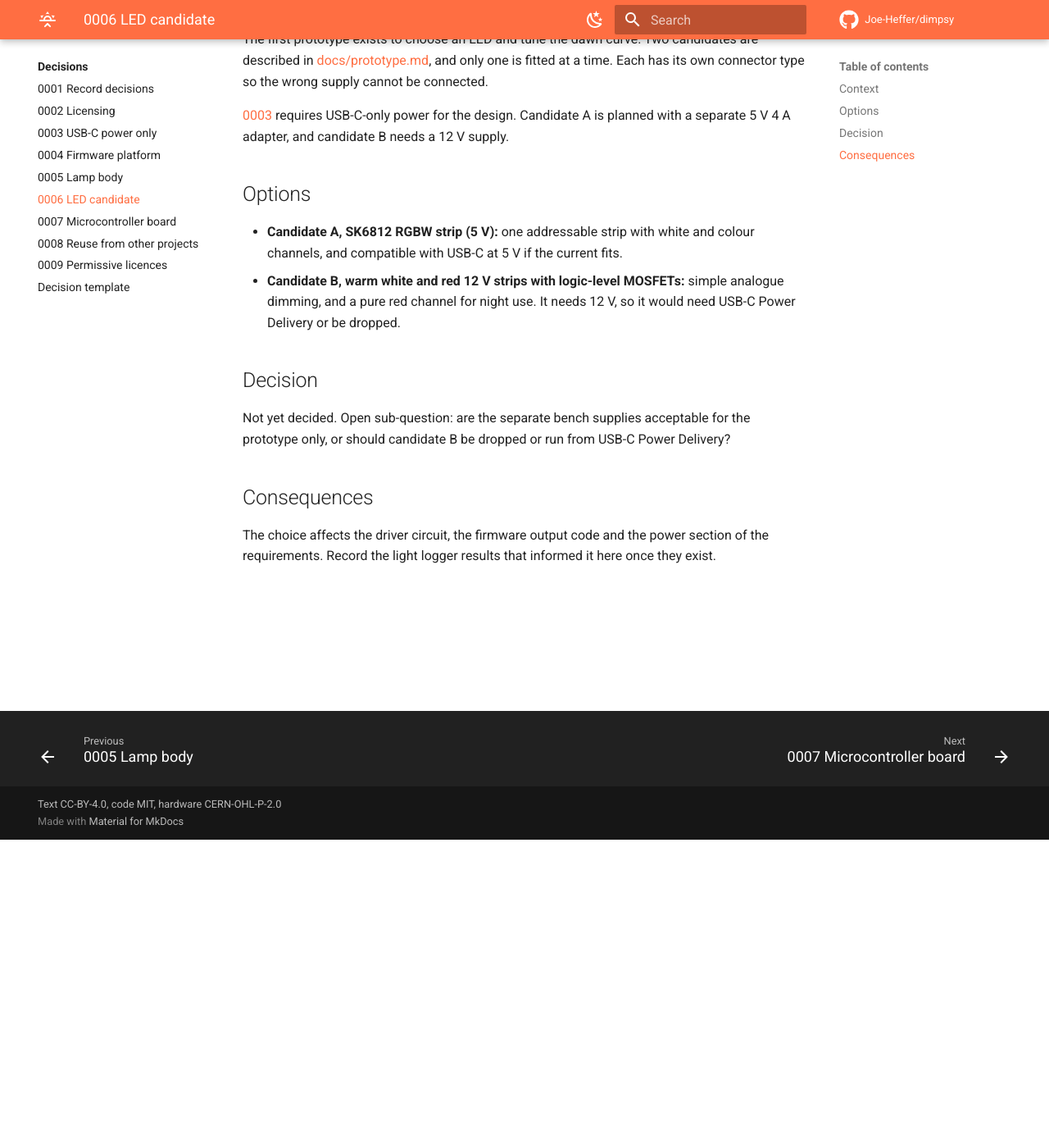
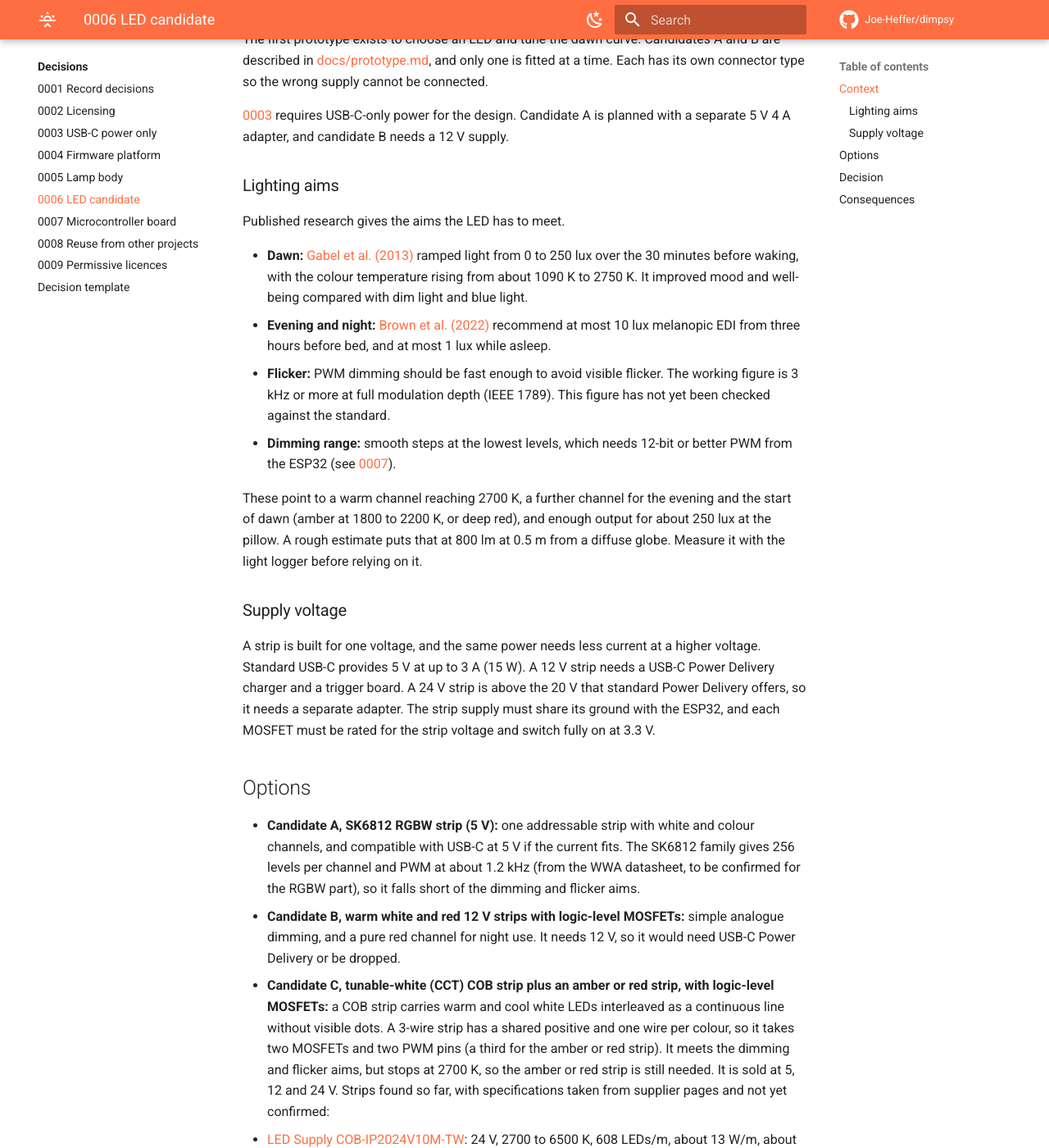
Before and after one commit to Joe-Heffer/dimpsy, an MkDocs documentation site: the page built from docs/decisions/0006-led-candidate.md, in a window 1280 px wide and 1400 px high, scrolled down 376 px. Shown: the whole window at 82% size. Built offline with MkDocs 1.6.1 and Material for MkDocs 9.7.7, drawn with Linux system fonts in a browser that asks for light colours; comment, search, counter and statistics services are not loaded; some of the changed text lies outside the part shown.

Commit message:
docs: add lighting aims and new LED options to decision 0006 (#57)
Record the dawn, evening and flicker aims from published research and
the 5, 12 and 24 V supply trade-offs. Add tunable-white COB, SK6812 WWA
and discrete power LED options, and exclude 2-wire and WS2811 CCT strips.
The decision stays open.


Claude-Session: https://claude.ai/code/session_01SVNwN8pNYTQBWacXuiFRP8

Signed-off-by: Joe Heffer <jheffer@gmail.com>
Co-authored-by: Claude Sonnet 5.5 <noreply@anthropic.com>

```diff
--- a/docs/decisions/0006-led-candidate.md
+++ b/docs/decisions/0006-led-candidate.md
@@ -12,19 +12,49 @@ SPDX-License-Identifier: CC-BY-4.0
 
 ## Context
 
-The first prototype exists to choose an LED and tune the dawn curve. Two candidates are described in [docs/prototype.md](../prototype.md), and only one is fitted at a time. Each has its own connector type so the wrong supply cannot be connected.
+The first prototype exists to choose an LED and tune the dawn curve. Candidates A and B are described in [docs/prototype.md](../prototype.md), and only one is fitted at a time. Each has its own connector type so the wrong supply cannot be connected.
 
 [0003](0003-usb-c-power-only.md) requires USB-C-only power for the design. Candidate A is planned with a separate 5 V 4 A adapter, and candidate B needs a 12 V supply.
 
+### Lighting aims
+
+Published research gives the aims the LED has to meet.
+
+* **Dawn:** [Gabel et al. (2013)](https://orbi.uliege.be/bitstream/2268/171514/1/Gabel_CI_2013.pdf) ramped light from 0 to 250 lux over the 30 minutes before waking, with the colour temperature rising from about 1090 K to 2750 K. It improved mood and well-being compared with dim light and blue light.
+* **Evening and night:** [Brown et al. (2022)](https://journals.plos.org/plosbiology/article?id=10.1371/journal.pbio.3001571) recommend at most 10 lux melanopic EDI from three hours before bed, and at most 1 lux while asleep.
+* **Flicker:** PWM dimming should be fast enough to avoid visible flicker. The working figure is 3 kHz or more at full modulation depth (IEEE 1789). This figure has not yet been checked against the standard.
+* **Dimming range:** smooth steps at the lowest levels, which needs 12-bit or better PWM from the ESP32 (see [0007](0007-microcontroller-board.md)).
+
+These point to a warm channel reaching 2700 K, a further channel for the evening and the start of dawn (amber at 1800 to 2200 K, or deep red), and enough output for about 250 lux at the pillow. A rough estimate puts that at 800 lm at 0.5 m from a diffuse globe. Measure it with the light logger before relying on it.
+
+### Supply voltage
+
+A strip is built for one voltage, and the same power needs less current at a higher voltage. Standard USB-C provides 5 V at up to 3 A (15 W). A 12 V strip needs a USB-C Power Delivery charger and a trigger board. A 24 V strip is above the 20 V that standard Power Delivery offers, so it needs a separate adapter. The strip supply must share its ground with the ESP32, and each MOSFET must be rated for the strip voltage and switch fully on at 3.3 V.
+
 ## Options
 
-* **Candidate A, SK6812 RGBW strip (5 V):** one addressable strip with white and colour channels, and compatible with USB-C at 5 V if the current fits.
+* **Candidate A, SK6812 RGBW strip (5 V):** one addressable strip with white and colour channels, and compatible with USB-C at 5 V if the current fits. The SK6812 family gives 256 levels per channel and PWM at about 1.2 kHz (from the WWA datasheet, to be confirmed for the RGBW part), so it falls short of the dimming and flicker aims.
 * **Candidate B, warm white and red 12 V strips with logic-level MOSFETs:** simple analogue dimming, and a pure red channel for night use. It needs 12 V, so it would need USB-C Power Delivery or be dropped.
+* **Candidate C, tunable-white (CCT) COB strip plus an amber or red strip, with logic-level MOSFETs:** a COB strip carries warm and cool white LEDs interleaved as a continuous line without visible dots. A 3-wire strip has a shared positive and one wire per colour, so it takes two MOSFETs and two PWM pins (a third for the amber or red strip). It meets the dimming and flicker aims, but stops at 2700 K, so the amber or red strip is still needed. It is sold at 5, 12 and 24 V. Strips found so far, with specifications taken from supplier pages and not yet confirmed:
+  * [LED Supply COB-IP2024V10M-TW](https://www.ledsupply.com/content/pdf/COB-IP2024V10M-TW.pdf): 24 V, 2700 to 6500 K, 608 LEDs/m, about 13 W/m, about 1,080 lm/m, CRI 90+, 10 mm wide, 3-wire.
+  * [Aspect AL-SL-LN-IP20-24-CCT](https://cdn.aspectled.com/downloads/cut-sheets/flexible-strip/color-changing/AL-SL-LN-IP20-24-CCT_CutSheet.pdf): 24 V, 2700 to 6500 K, 608 LEDs/m, up to 14 W/m, up to 1,400 lm/m, CRI 90, 10 mm wide.
+  * [Superlighting 12 V COB CCT](https://www.superlightingled.com/12-volt-cob-led-cct-2700-to-6500-kelvin-adjustable-light-strip-cuttable-p-6950.html) and [5 V COB CCT](https://www.superlightingled.com/5v-small-cob-light-warm-to-cool-5mm-cob-led-strip-cct-adjustable-p-6858.html): the pages do not state LEDs per metre, output, CRI or wiring, so ask the supplier.
+* **Candidate D, SK6812 WWA addressable strip (5 V):** cool white (6000 to 7000 K), warm white (2700 to 3000 K) and amber (1800 to 2000 K) channels, which match the Gabel ramp closely. It has the same 8-bit and 1.2 kHz limits as candidate A, so it suits a quick test of the spectrum more than the finished lamp.
+* **Candidate E, discrete power LEDs with constant-current drivers:** for example a high-CRI warm white or full-spectrum LED, an amber or deep red LED and a cool white LED, each on an aluminium star bolted to the core tube. It gives the best light quality and dimming range from a 5 V supply, and needs the most design work.
+
+Two kinds of strip are excluded. 2-wire CCT strips use a special controller and probably reverse polarity, which would need a different driver circuit. Addressable CCT strips with WS2811 chips are limited to 8-bit control.
 
 ## Decision
 
-Not yet decided. Open sub-question: are the separate bench supplies acceptable for the prototype only, or should candidate B be dropped or run from USB-C Power Delivery?
+Not yet decided. Open sub-questions:
+
+* Are the separate bench supplies acceptable for the prototype only, or should candidate B be dropped or run from USB-C Power Delivery?
+* Which strip voltage should the first test of candidate C use? One proposal for discussion is 12 V, since it reuses candidate B’s supply and MOSFETs.
+* Does ESPHome’s `cwww` light platform work with two `ledc` outputs at 12-bit or better? This links to [issue #42](https://github.com/Joe-Heffer/dimpsy/issues/42).
+* What do the suppliers say about CRI, output per metre and wiring for the Superlighting strips?
 
 ## Consequences
 
-The choice affects the driver circuit, the firmware output code and the power section of the requirements. Record the light logger results that informed it here once they exist.
+The choice affects the driver circuit, the firmware output code and the power section of the requirements. Candidate C or E needs a third PWM output for the amber or red channel, so the provisional pin map in [0007](0007-microcontroller-board.md) would change.
+
+Record the light logger results that informed the choice here once they exist. Add the chosen parts to `hardware/prototype-parts.csv` and `hardware/bom.csv` after the decision.
```
Also changed, not shown: CHANGELOG.md (+1 -0 lines).
